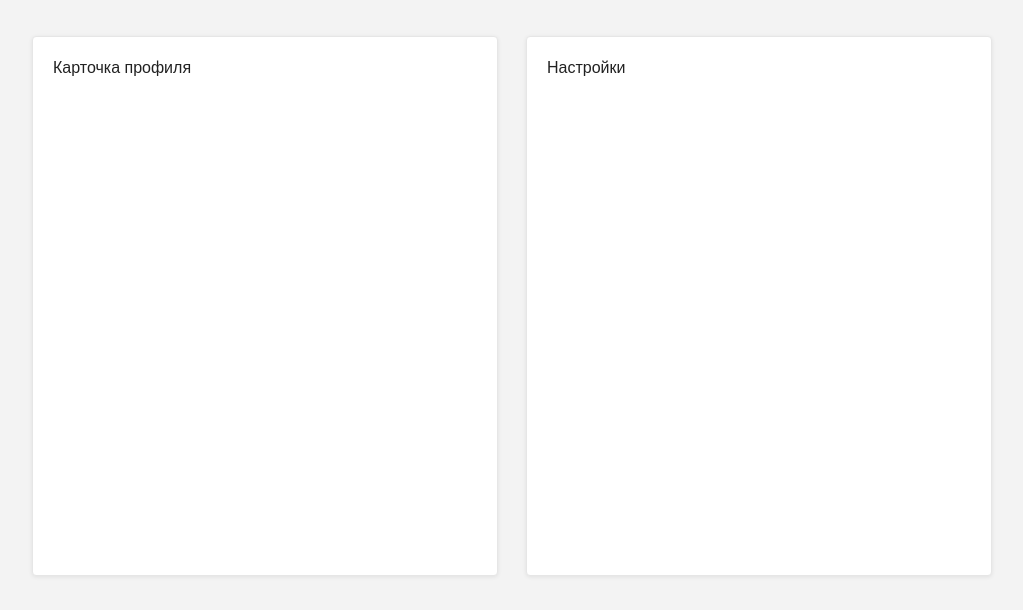
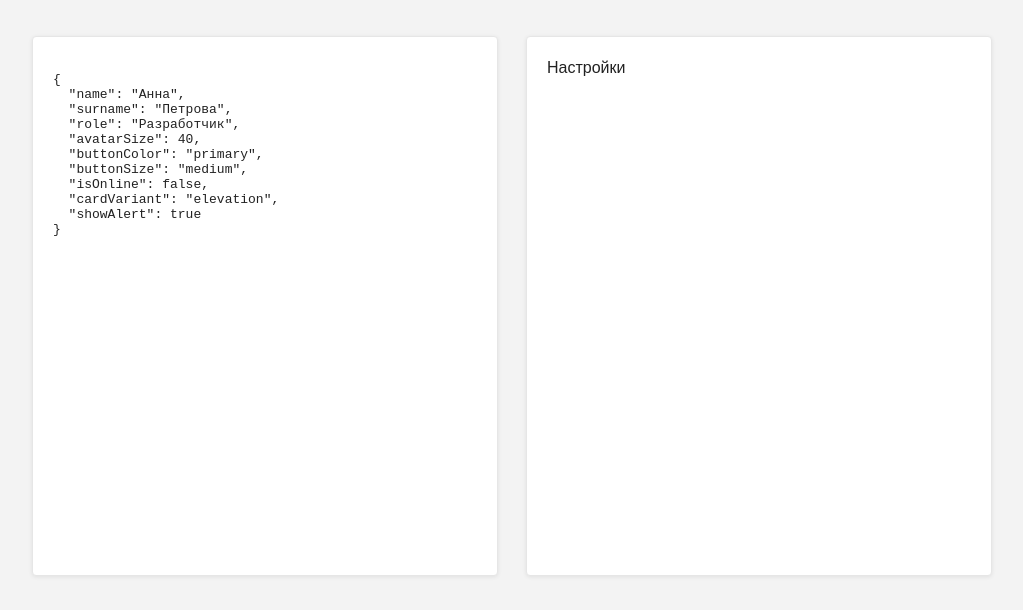
Before and after one commit to zabyz1337/profile-playground, a React (Vite) app: page / in a window 1280 px wide. Shown: the top 610 px of the page, without its empty margins (128-1151 px from the left). Built offline with nearby package versions, Linux system fonts and the light colour scheme.

Commit message:
add single state object for profile playground settings

```diff
--- a/src/App.jsx
+++ b/src/App.jsx
@@ -1,10 +1,25 @@
+import { useState } from "react";
 import "./App.css";
 
 function App() {
+  const [profileSettings, setProfileSettings] = useState({
+    name: "Анна",
+    surname: "Петрова",
+    role: "Разработчик",
+    avatarSize: 40,
+    buttonColor: "primary",
+    buttonSize: "medium",
+    isOnline: false,
+    cardVariant: "elevation",
+    showAlert: true,
+  });
+
   return (
     <div className="app">
       <div className="layout">
-        <div className="panel">Карточка профиля</div>
+        <div className="panel">
+          <pre>{JSON.stringify(profileSettings, null, 2)}</pre>
+        </div>
         <div className="panel">Настройки</div>
       </div>
     </div>
```
